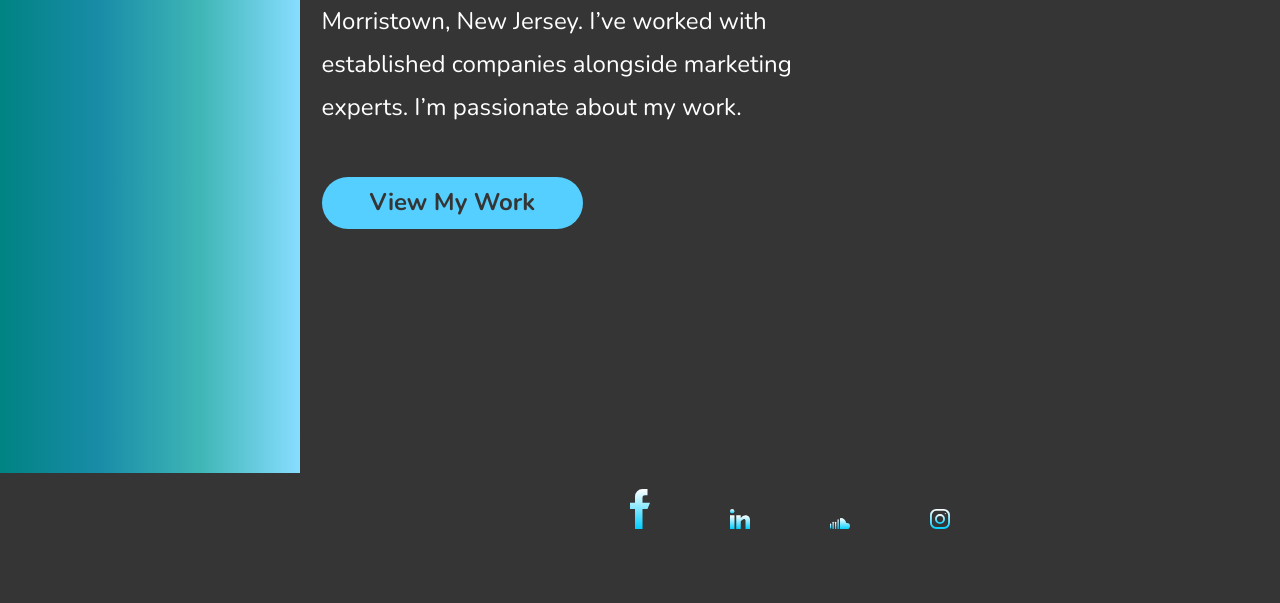
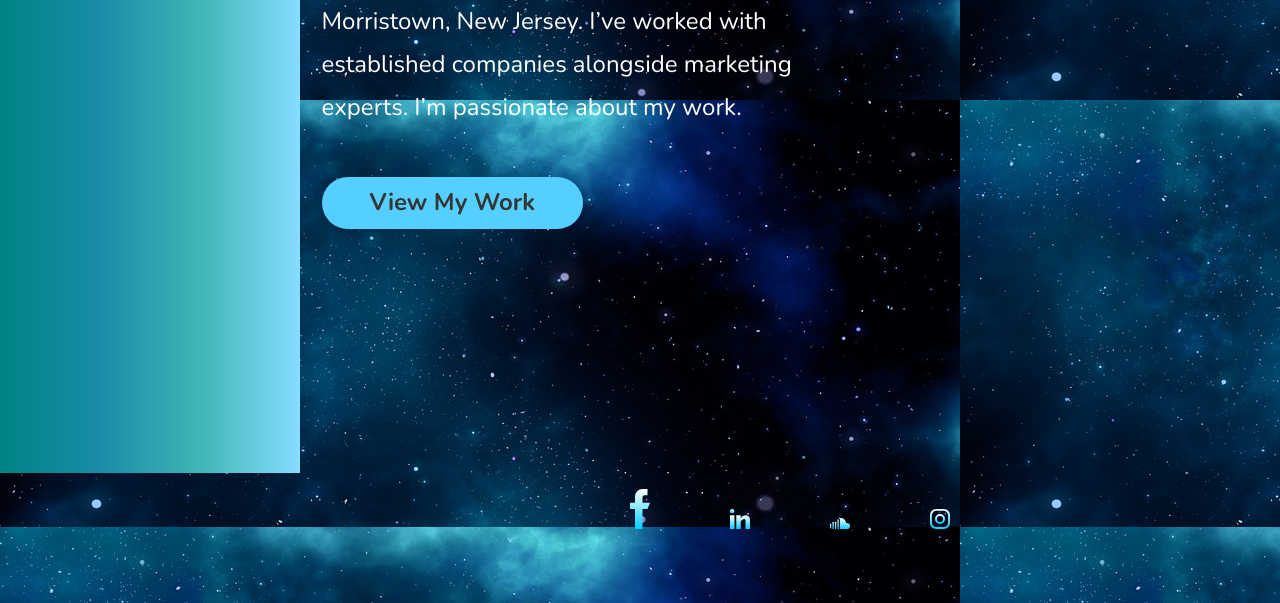
Before and after one commit to austinbowers/austinbowers.github.io, a plain HTML site: page index.html in a window 1280 px wide. Shown: the part 327-930 px from the top of the page. Drawn offline with nearby package versions, Linux system fonts and the light colour scheme.

Commit message:
Initial commit

```diff
--- a/style.css
+++ b/style.css
@@ -1,7 +1,7 @@
 @import url('https://fonts.googleapis.com/css?family=Nunito:300,400,700');
 body {
     font-family: 'Nunito', sans-serif;
-    background: rgb(53, 53, 53);
+    background: url(images/Galaxy.jpg);
 
 }
 
```
Also changed, not shown: Images/galaxy.jpg (added).
